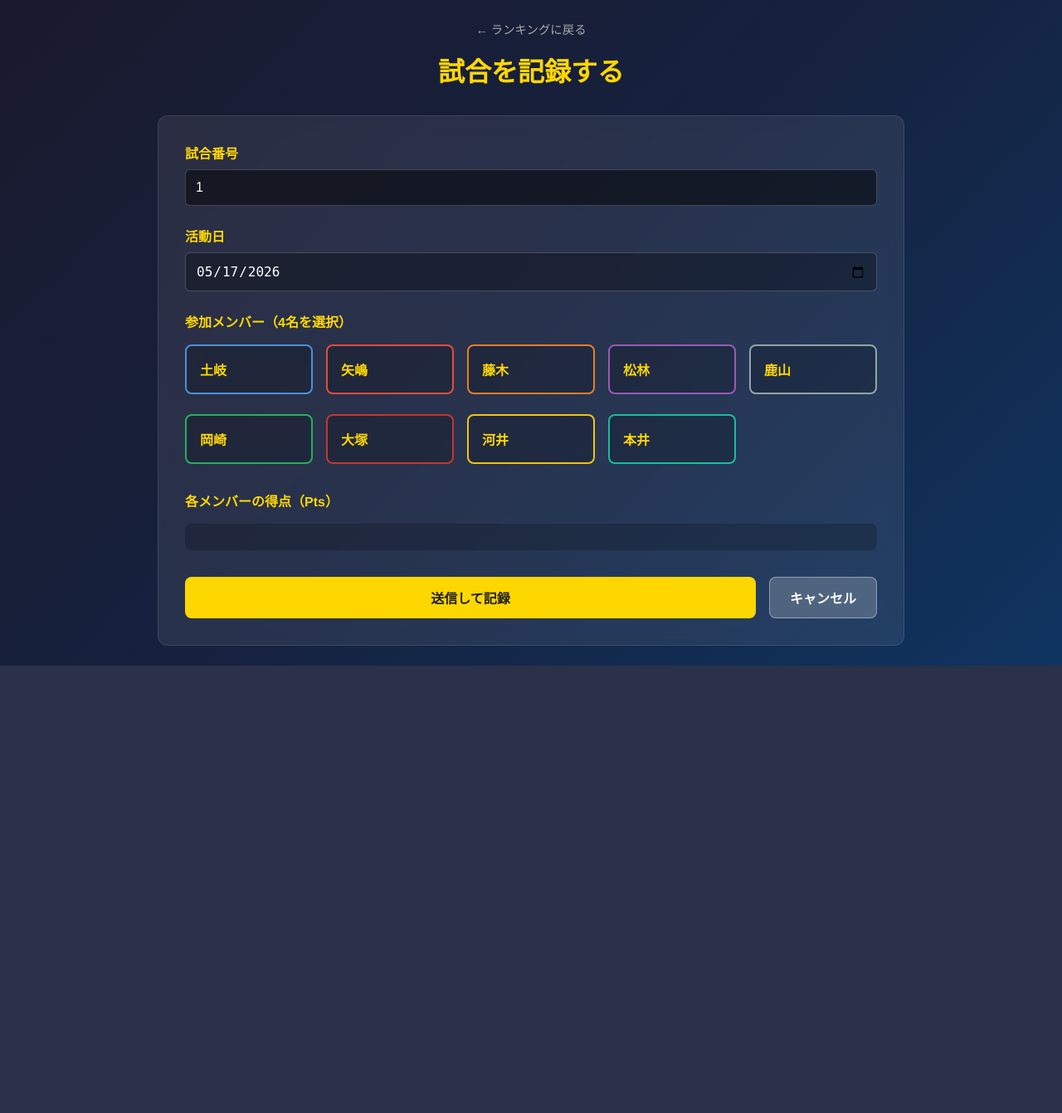
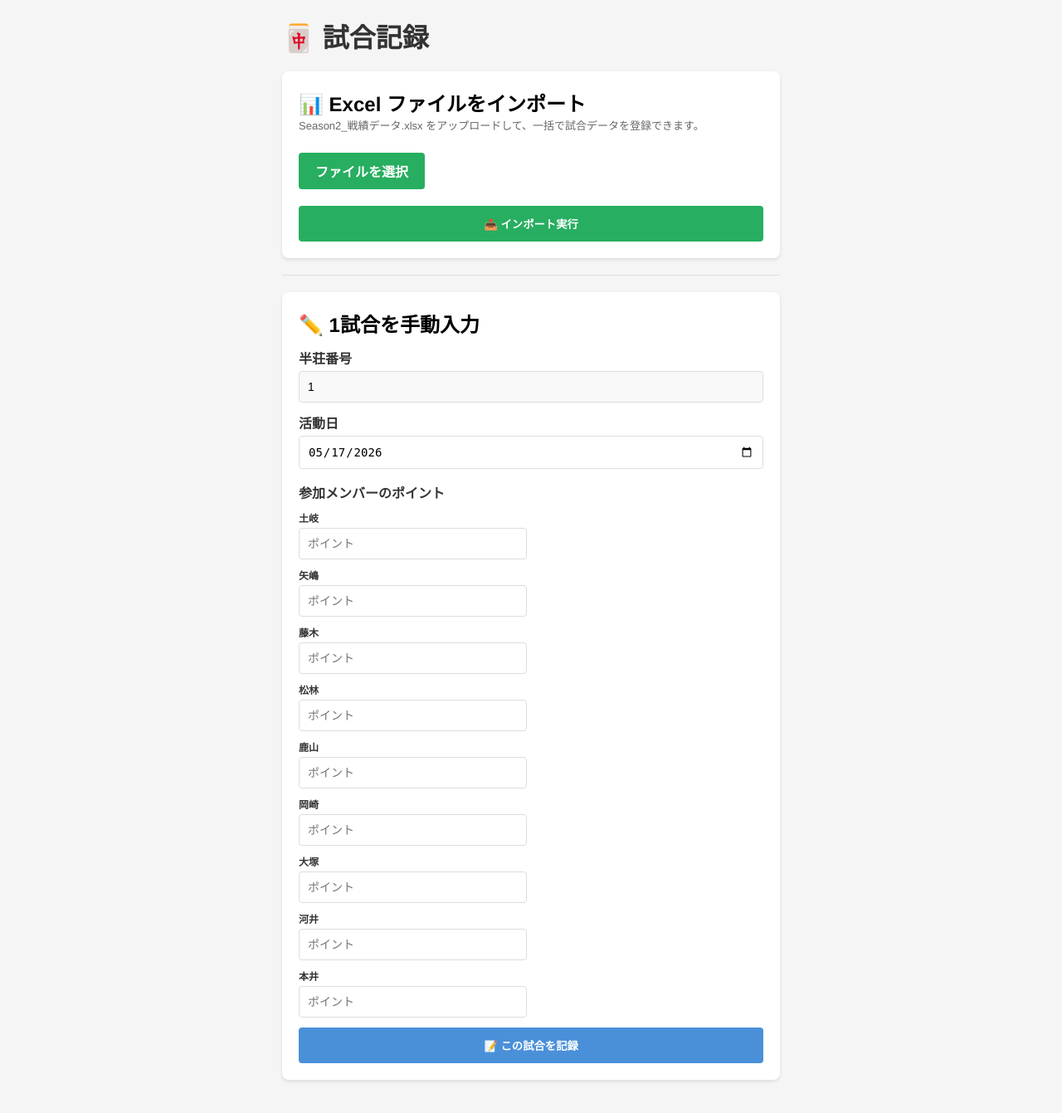
Before and after one commit to pikapikachuwa/C_League, a Flask app: page /record in a window 1280 px wide. Shown: the whole page at 83% size. Before the commit the page ends 802 px from the top, so only its background shows below. Run offline with Flask 3, Linux system fonts and the light colour scheme; data comes from the database, SQL or seed files in the repository; data that the repository does not hold is empty.

Commit message:
Add files via upload

```diff
--- a/templates/record.html
+++ b/templates/record.html
@@ -3,388 +3,185 @@
 <head>
     <meta charset="UTF-8">
     <meta name="viewport" content="width=device-width, initial-scale=1.0">
-    <title>🀄 試合記録 - C_League</title>
+    <title>試合記録</title>
     <style>
-        * {
-            box-sizing: border-box;
-            margin: 0;
-            padding: 0;
-        }
-
-        body {
-            font-family: 'Helvetica Neue', Arial, sans-serif;
-            background: linear-gradient(135deg, #1a1a2e 0%, #16213e 50%, #0f3460 100%);
-            color: #eee;
-            min-height: 100vh;
-            padding: 1.5rem;
-        }
-
-        .container {
-            max-width: 900px;
-            margin: 0 auto;
-        }
-
-        .header {
-            text-align: center;
-            margin-bottom: 2rem;
-        }
-
-        .header h1 {
-            font-size: 2rem;
-            color: #ffd700;
-            margin-bottom: 0.5rem;
-        }
-
-        .back-link {
-            display: inline-block;
-            color: #aaa;
-            text-decoration: none;
-            margin-bottom: 1rem;
-            font-size: 0.9rem;
-        }
-
-        .back-link:hover {
-            color: #fff;
-        }
-
-        .form-card {
-            background: rgba(255, 255, 255, 0.08);
-            border-radius: 12px;
-            padding: 2rem;
-            border: 1px solid rgba(255, 255, 255, 0.1);
-            backdrop-filter: blur(10px);
-        }
-
-        .form-group {
-            margin-bottom: 1.5rem;
-        }
-
-        .form-group label {
-            display: block;
-            margin-bottom: 0.5rem;
-            font-weight: 600;
-            color: #ffd700;
-        }
-
-        .form-group input,
-        .form-group select {
-            width: 100%;
-            padding: 0.75rem;
-            border-radius: 6px;
-            border: 1px solid rgba(255, 255, 255, 0.2);
-            background: rgba(0, 0, 0, 0.3);
-            color: #fff;
-            font-size: 1rem;
-        }
-
-        .form-group input:focus,
-        .form-group select:focus {
-            outline: none;
-            background: rgba(0, 0, 0, 0.5);
-            border-color: #ffd700;
-        }
-
-        .form-group input::placeholder {
-            color: #999;
-        }
-
-        .member-selection {
-            display: grid;
-            grid-template-columns: repeat(auto-fit, minmax(150px, 1fr));
-            gap: 1rem;
-            margin-top: 1rem;
-        }
-
-        .member-checkbox {
-            display: none;
-        }
-
-        .member-label {
-            display: flex;
-            align-items: center;
-            justify-content: center;
-            padding: 1rem;
-            border-radius: 8px;
-            border: 2px solid rgba(255, 255, 255, 0.2);
-            cursor: pointer;
-            transition: all 0.3s;
-            background: rgba(0, 0, 0, 0.2);
-            font-weight: 600;
-        }
-
-        .member-checkbox:checked + .member-label {
-            background: rgba(255, 215, 0, 0.2);
-            border-color: #ffd700;
-            color: #ffd700;
-        }
-
-        .pts-inputs {
-            display: grid;
-            grid-template-columns: repeat(auto-fit, minmax(200px, 1fr));
-            gap: 1rem;
-            margin-top: 1rem;
-            padding: 1rem;
-            background: rgba(0, 0, 0, 0.2);
-            border-radius: 8px;
-        }
-
-        .pts-input-group {
-            display: flex;
-            flex-direction: column;
-        }
-
-        .pts-input-group label {
-            font-size: 0.9rem;
-            color: #aaa;
-            margin-bottom: 0.25rem;
-        }
-
-        .pts-input-group input {
-            padding: 0.5rem;
-        }
-
-        .form-actions {
-            display: flex;
-            gap: 1rem;
-            margin-top: 2rem;
-        }
-
-        .btn {
-            padding: 0.75rem 1.5rem;
-            border-radius: 8px;
-            border: none;
-            cursor: pointer;
-            font-size: 1rem;
-            font-weight: 600;
-            text-decoration: none;
-            transition: all 0.3s;
-        }
-
-        .btn-primary {
-            background: #ffd700;
-            color: #222;
-            flex: 1;
-        }
-
-        .btn-primary:hover {
-            background: #ffed4e;
-            transform: translateY(-2px);
-        }
-
-        .btn-primary:disabled {
-            background: #999;
-            cursor: not-allowed;
-            transform: none;
-        }
-
-        .btn-secondary {
-            background: rgba(255, 255, 255, 0.2);
-            color: #fff;
-            border: 1px solid rgba(255, 255, 255, 0.4);
-        }
-
-        .btn-secondary:hover {
-            background: rgba(255, 255, 255, 0.3);
-        }
-
-        .message {
-            padding: 1rem;
-            border-radius: 8px;
-            margin-bottom: 1rem;
-            display: none;
-        }
-
-        .message.success {
-            background: rgba(102, 187, 106, 0.2);
-            color: #66bb6a;
-            border: 1px solid #66bb6a;
-        }
-
-        .message.error {
-            background: rgba(255, 112, 67, 0.2);
-            color: #ff7043;
-            border: 1px solid #ff7043;
-        }
+        * { box-sizing: border-box; margin: 0; padding: 0; }
+        body { font-family: 'Helvetica Neue', Arial, sans-serif; background: #f5f5f5; padding: 20px; }
+        .container { max-width: 600px; margin: 0 auto; }
+        h1 { margin-bottom: 20px; color: #333; }
+        .card { background: #fff; border-radius: 8px; padding: 20px; margin-bottom: 20px; box-shadow: 0 2px 4px rgba(0,0,0,0.1); }
+        label { display: block; margin-top: 12px; font-weight: 600; color: #333; }
+        input, select, textarea { width: 100%; padding: 10px; margin-top: 4px; border: 1px solid #ddd; border-radius: 4px; font-size: 14px; }
+        button { width: 100%; padding: 12px; margin-top: 12px; background: #4a90d9; color: #fff; border: none; border-radius: 4px; cursor: pointer; font-weight: 600; }
+        button:hover { background: #357abd; }
+        .member-row { display: grid; grid-template-columns: 1fr 1fr; gap: 10px; margin-top: 10px; }
+        .member-input { display: flex; flex-direction: column; }
+        .member-input label { font-size: 12px; margin: 0; }
+        .member-input input { margin: 4px 0 0 0; }
+        .success { color: #27ae60; margin-top: 10px; padding: 10px; background: #e8f8f5; border-radius: 4px; }
+        .error { color: #c0392b; margin-top: 10px; padding: 10px; background: #fadbd8; border-radius: 4px; }
+        hr { margin: 20px 0; border: none; border-top: 1px solid #ddd; }
+        .file-input-wrap { position: relative; }
+        .file-input-label { display: inline-block; padding: 10px 20px; background: #27ae60; color: #fff; border-radius: 4px; cursor: pointer; }
+        .file-input-label:hover { background: #229954; }
+        input[type="file"] { display: none; }
+        .file-name { margin-top: 8px; font-size: 13px; color: #666; }
+        .import-status { margin-top: 10px; padding: 10px; border-radius: 4px; font-size: 13px; }
     </style>
 </head>
 <body>
 <div class="container">
-        <div class="header">
-            <a href="/" class="back-link">← ランキングに戻る</a>
-            <h1>試合を記録する</h1>
+    <h1>🀄 試合記録</h1>
+
+    <!-- セクション1: Excel インポート -->
+    <div class="card">
+        <h2>📊 Excel ファイルをインポート</h2>
+        <p style="margin-bottom: 12px; color: #666; font-size: 13px;">
+            Season2_戦績データ.xlsx をアップロードして、一括で試合データを登録できます。
+        </p>
+        <div class="file-input-wrap">
+            <label for="excel-file" class="file-input-label">ファイルを選択</label>
+            <input type="file" id="excel-file" accept=".xlsx,.xls" />
+            <div class="file-name" id="file-name"></div>
+        </div>
+        <button onclick="importExcel()" style="background: #27ae60;">📤 インポート実行</button>
+        <div id="import-result"></div>
     </div>
 
-        <div class="form-card">
-            <div id="message" class="message"></div>
+    <hr>
 
-            <form id="match-form">
-                <!-- 試合番号 -->
-                <div class="form-group">
-                    <label for="match_number">試合番号</label>
-                    <input
-                        type="number"
-                        id="match_number"
-                        name="match_number"
-                        value="{{ next_match_number }}"
-                        readonly
-                        style="background: rgba(0, 0, 0, 0.5);"
-                    >
-                </div>
+    <!-- セクション2: 個別試合記録 -->
+    <div class="card">
+        <h2>✏️ 1試合を手動入力</h2>
+        <label>半荘番号</label>
+        <input type="number" id="match-number" value="{{ next_match_number }}" readonly style="background: #f9f9f9;">
 
-                <!-- 活動日 -->
-                <div class="form-group">
-                    <label for="play_date">活動日</label>
-                    <input
-                        type="date"
-                        id="play_date"
-                        name="play_date"
-                        required
-                    >
-                </div>
+        <label>活動日</label>
+        <input type="date" id="play-date">
 
-                <!-- メンバー選択 -->
-                <div class="form-group">
-                    <label>参加メンバー（4名を選択）</label>
-                    <div class="member-selection">
+        <label style="margin-top: 16px;">参加メンバーのポイント</label>
         {% for member in members %}
-                        <input
-                            type="checkbox"
-                            id="member_{{ member.member_id }}"
-                            class="member-checkbox"
-                            value="{{ member.member_id }}"
-                            data-name="{{ member.name }}"
-                        >
-                        <label for="member_{{ member.member_id }}" class="member-label" style="border-color: {{ member.color }};">
-                            {{ member.name }}
-                        </label>
-                        {% endfor %}
+        <div class="member-row">
+            <div class="member-input">
+                <label>{{ member.name }}</label>
+                <input type="number" class="member-pts" data-member-id="{{ member.member_id }}" placeholder="ポイント" />
             </div>
         </div>
+        {% endfor %}
 
-                <!-- 得点入力 -->
-                <div class="form-group">
-                    <label>各メンバーの得点（Pts）</label>
-                    <div class="pts-inputs" id="pts-inputs-container">
-                        <!-- JavaScript で動的に生成 -->
-                    </div>
-                </div>
-
-                <!-- 送信ボタン -->
-                <div class="form-actions">
-                    <button type="submit" class="btn btn-primary" id="submit-btn">
-                        送信して記録
-                    </button>
-                    <a href="/" class="btn btn-secondary">キャンセル</a>
-                </div>
-            </form>
+        <button onclick="submitMatch()">📝 この試合を記録</button>
+        <div id="submit-result"></div>
     </div>
 </div>
 
 <script>
-        const form = document.getElementById('match-form');
-        const messageDiv = document.getElementById('message');
-        const ptsInputsContainer = document.getElementById('pts-inputs-container');
-        const memberCheckboxes = document.querySelectorAll('.member-checkbox');
-        const submitBtn = document.getElementById('submit-btn');
-
-        // 本日の日付をデフォルト
-        document.getElementById('play_date').valueAsDate = new Date();
-
-        // メンバー選択時に得点入力欄を動的に生成
-        memberCheckboxes.forEach(checkbox => {
-            checkbox.addEventListener('change', updatePtsInputs);
+// ファイル選択時
+document.getElementById('excel-file').addEventListener('change', function() {
+    const fileName = this.files[0]?.name || '';
+    document.getElementById('file-name').textContent = fileName ? `選択: ${fileName}` : '';
 });
 
-        function updatePtsInputs() {
-            ptsInputsContainer.innerHTML = '';
-            const selectedMembers = Array.from(memberCheckboxes)
-                .filter(cb => cb.checked);
+// Excel インポート
+function importExcel() {
+    const fileInput = document.getElementById('excel-file');
+    const file = fileInput.files[0];
 
-            if (selectedMembers.length !== 4) {
-                submitBtn.disabled = true;
-                submitBtn.textContent = `送信して記録（${selectedMembers.length}/4人選択）`;
-            } else {
-                submitBtn.disabled = false;
-                submitBtn.textContent = '送信して記録';
+    if (!file) {
+        showImportResult('ファイルを選択してください', 'error');
+        return;
     }
 
-            selectedMembers.forEach(checkbox => {
-                const memberId = checkbox.value;
-                const memberName = checkbox.dataset.name;
+    const formData = new FormData();
+    formData.append('file', file);
 
-                const inputGroup = document.createElement('div');
-                inputGroup.className = 'pts-input-group';
-                inputGroup.innerHTML = `
-                    <label>${memberName}の得点</label>
-                    <input
-                        type="number"
-                        name="pts_${memberId}"
-                        data-member-id="${memberId}"
-                        required
-                        placeholder="例: +45"
-                    >
-                `;
-                ptsInputsContainer.appendChild(inputGroup);
+    showImportResult('インポート中...', 'status');
+
+    fetch('/api/import', {
+        method: 'POST',
+        body: formData
+    })
+    .then(res => res.json())
+    .then(data => {
+        if (data.success) {
+            showImportResult(`✅ ${data.message}`, 'success');
+            fileInput.value = '';
+            document.getElementById('file-name').textContent = '';
+            setTimeout(() => location.reload(), 2000);
+        } else {
+            showImportResult(`❌ エラー: ${data.error}`, 'error');
+        }
+    })
+    .catch(err => {
+        showImportResult(`❌ エラー: ${err.message}`, 'error');
     });
 }
 
-        // フォーム送信
-        form.addEventListener('submit', async (e) => {
-            e.preventDefault();
+function showImportResult(message, type) {
+    const el = document.getElementById('import-result');
+    el.textContent = message;
+    el.className = 'import-status ' + (type === 'success' ? 'success' : type === 'error' ? 'error' : '');
+}
 
-            const selectedMembers = Array.from(memberCheckboxes)
-                .filter(cb => cb.checked);
+// 試合を記録
+function submitMatch() {
+    const date = document.getElementById('play-date').value;
+    const matchNum = document.getElementById('match-number').value;
 
-            if (selectedMembers.length !== 4) {
-                showMessage('4名のメンバーを選択してください', 'error');
+    if (!date) {
+        alert('活動日を選択してください');
         return;
     }
 
-            const matchData = {
-                match_number: parseInt(document.getElementById('match_number').value),
-                play_date: document.getElementById('play_date').value,
-                results: selectedMembers.map(checkbox => ({
-                    member_id: parseInt(checkbox.value),
-                    pts: parseInt(document.querySelector(`input[name="pts_${checkbox.value}"]`).value)
-                }))
-            };
-
-            try {
-                submitBtn.disabled = true;
-                submitBtn.textContent = '送信中...';
-
-                const response = await fetch('/api/submit_match', {
-                    method: 'POST',
-                    headers: {
-                        'Content-Type': 'application/json'
-                    },
-                    body: JSON.stringify(matchData)
+    const results = [];
+    document.querySelectorAll('.member-pts').forEach(input => {
+        const pts = input.value;
+        if (pts !== '' && !isNaN(pts)) {
+            results.push({
+                member_id: parseInt(input.dataset.memberId),
+                pts: parseInt(pts)
             });
-
-                const result = await response.json();
-
-                if (result.success) {
-                    showMessage('✅ 試合を記録しました！', 'success');
-                    setTimeout(() => {
-                        window.location.href = '/';
-                    }, 1500);
-                } else {
-                    showMessage('❌ エラーが発生しました: ' + result.error, 'error');
-                    submitBtn.disabled = false;
-                    submitBtn.textContent = '送信して記録';
-                }
-            } catch (error) {
-                showMessage('❌ 通信エラー: ' + error.message, 'error');
-                submitBtn.disabled = false;
-                submitBtn.textContent = '送信して記録';
         }
     });
 
-        function showMessage(text, type) {
-            messageDiv.textContent = text;
-            messageDiv.className = `message ${type}`;
-            messageDiv.style.display = 'block';
+    if (results.length !== 4) {
+        alert('4人全員のポイントを入力してください');
+        return;
     }
+
+    const payload = {
+        match_number: parseInt(matchNum),
+        play_date: date,
+        results: results
+    };
+
+    fetch('/api/submit_match', {
+        method: 'POST',
+        headers: { 'Content-Type': 'application/json' },
+        body: JSON.stringify(payload)
+    })
+    .then(res => res.json())
+    .then(data => {
+        if (data.success) {
+            const resultEl = document.getElementById('submit-result');
+            resultEl.innerHTML = `<div class="success">✅ 試合を記録しました（match_id: ${data.match_id}）</div>`;
+            document.querySelectorAll('.member-pts').forEach(input => input.value = '');
+            document.getElementById('play-date').value = '';
+            setTimeout(() => {
+                resultEl.innerHTML = '';
+                location.reload();
+            }, 2000);
+        } else {
+            document.getElementById('submit-result').innerHTML = `<div class="error">❌ エラー: ${data.error}</div>`;
+        }
+    })
+    .catch(err => {
+        document.getElementById('submit-result').innerHTML = `<div class="error">❌ エラー: ${err.message}</div>`;
+    });
+}
+
+// 本日の日付をデフォルト設定
+const today = new Date().toISOString().split('T')[0];
+document.getElementById('play-date').value = today;
 </script>
 </body>
 </html>
```
Lines whose indentation alone changed are shown as unchanged.
